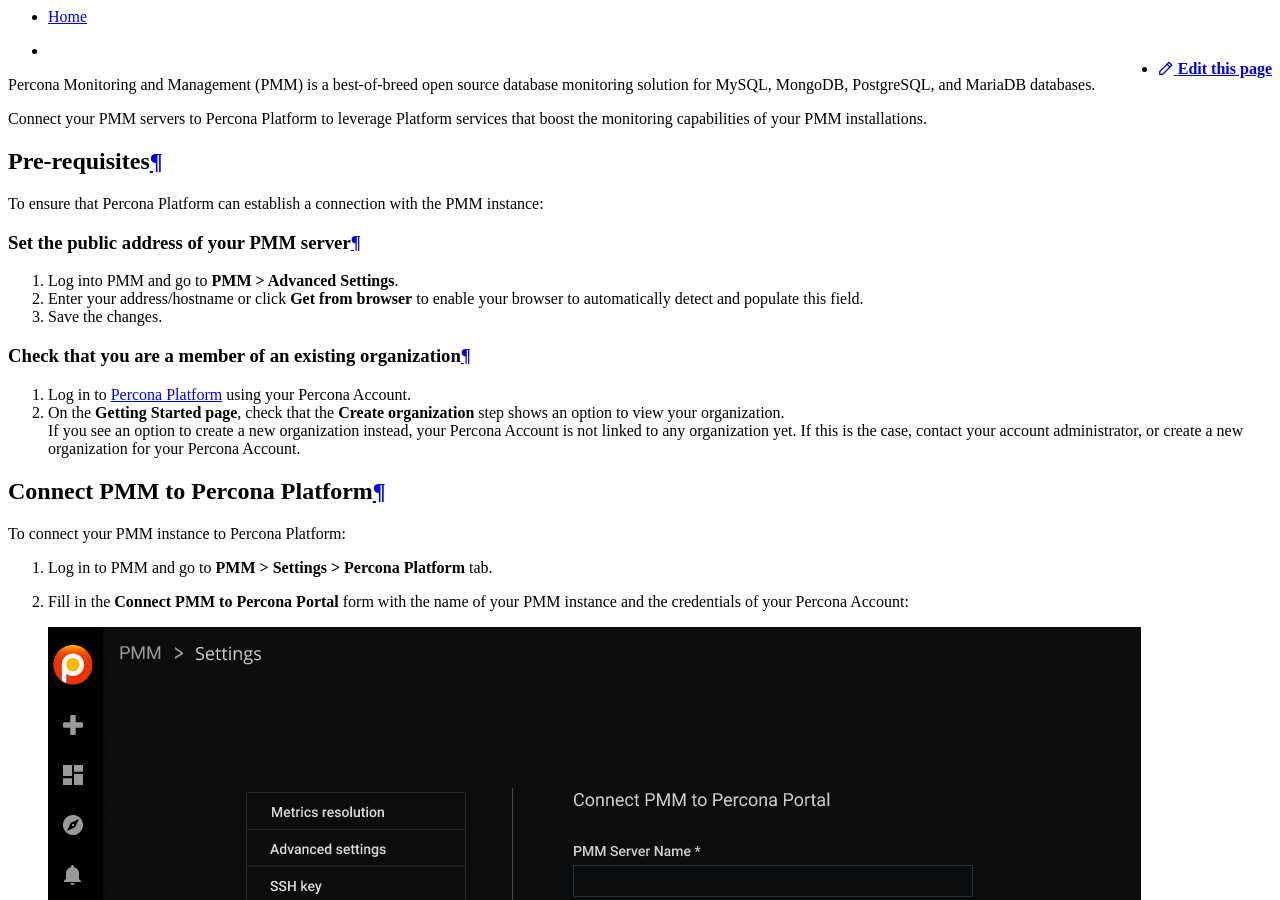
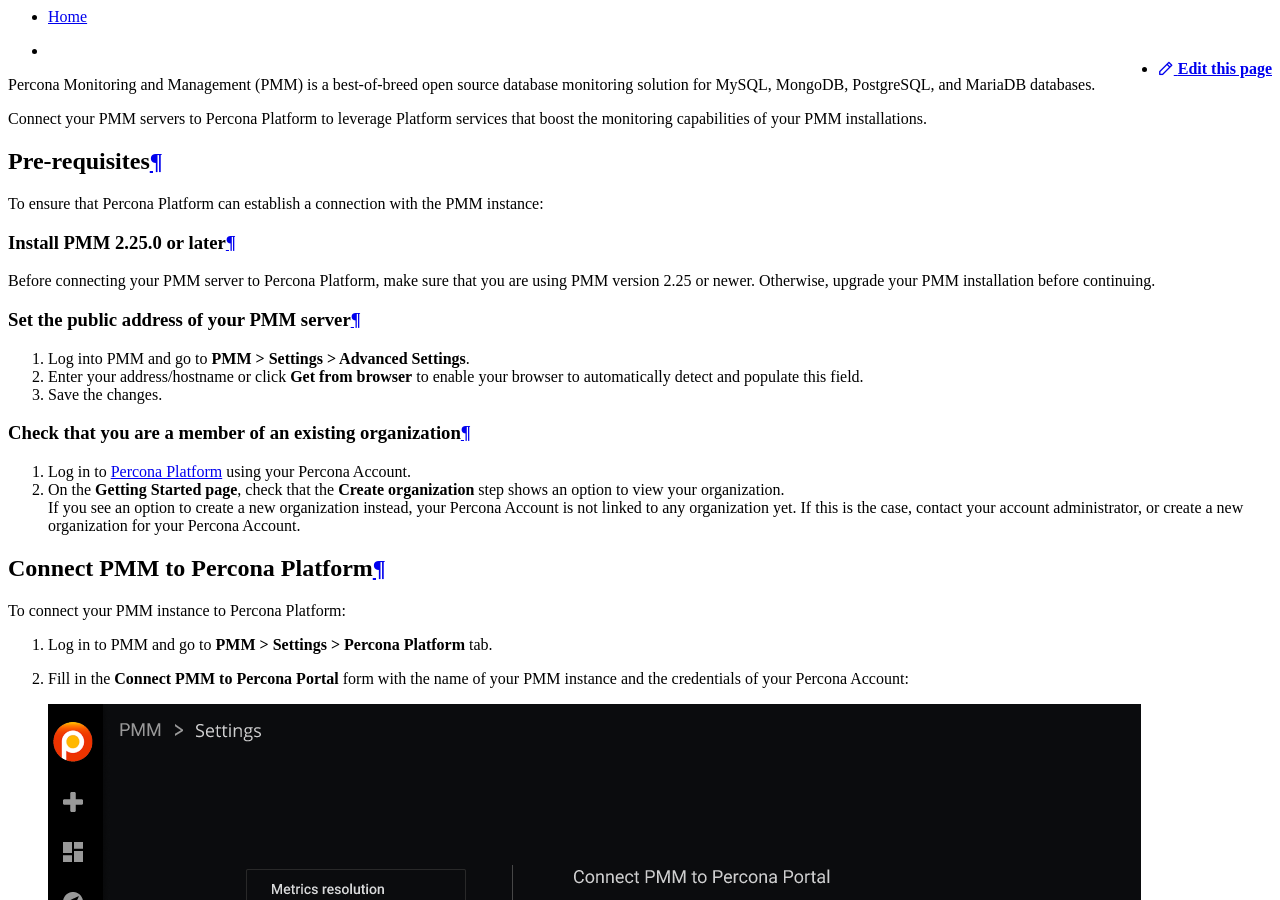
Before and after one commit to percona/portal-doc, an MkDocs documentation site: the page built from docs/connect-pmm.md, in a window 1280 px wide and 900 px high. Built offline with MkDocs 1.6.1 and Material for MkDocs 9.7.7, drawn with Linux system fonts in a browser that asks for light colours; nearby versions of some CDN libraries.

Commit message:
Added info about requiresd PMM version and added corrected a wrong path

```diff
--- a/docs/connect-pmm.md
+++ b/docs/connect-pmm.md
@@ -5,9 +5,13 @@
 ## Pre-requisites
 To ensure that Percona Platform can establish a connection with the PMM instance:
 
+
+### Install PMM 2.25.0 or later
+ Before connecting your PMM server to Percona Platform, make sure that you are using PMM version 2.25 or newer. Otherwise, upgrade your PMM installation before continuing.
+
 ### Set the public address of your PMM server
 
-1. Log into PMM and go to **PMM > Advanced Settings**.
+1. Log into PMM and go to **PMM > Settings > Advanced Settings**.
 2. Enter your address/hostname or click **Get from browser** to enable your browser to automatically detect and populate this field.
 3. Save the changes.
 
```
